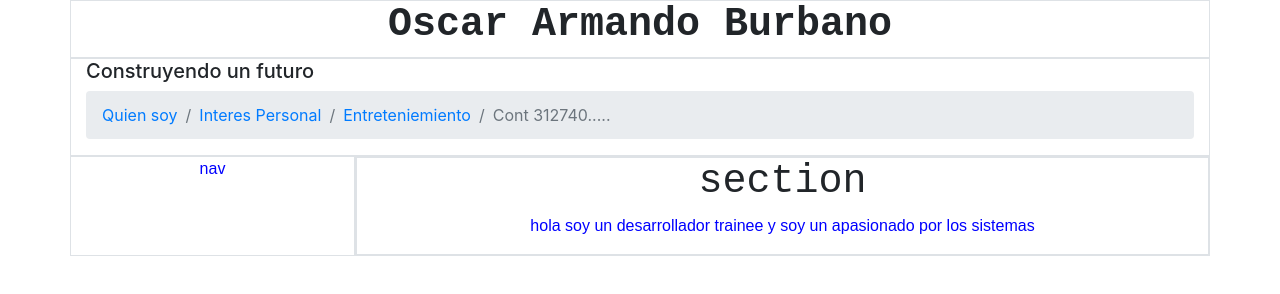
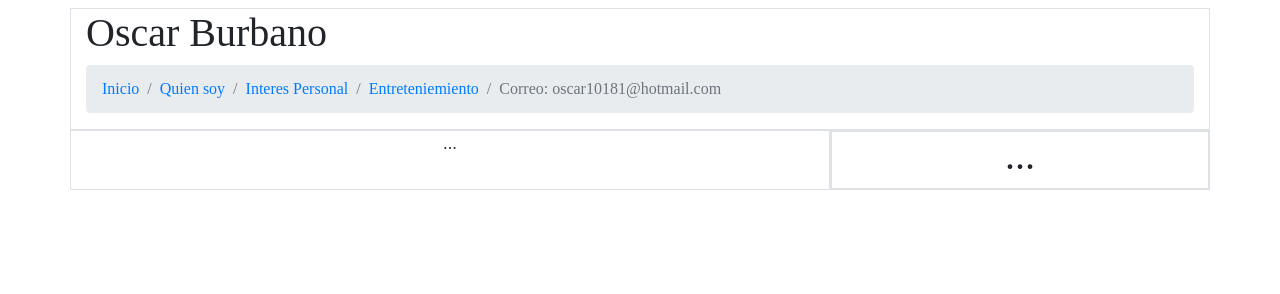
Before and after one commit to oscarburbano278/oscarburbano278, a plain HTML site: page index.html in a window 1280 px wide. Drawn offline with nearby package versions, Linux system fonts and the light colour scheme.

Commit message:
the structure of the page was changed, some items were added and the font was changed

```diff
--- a/index.html
+++ b/index.html
@@ -10,42 +10,35 @@
     <title>welcome to my space </title>
 </head>
 <body>
-    <div class="container">
+    <div class="container mt-2">
+
         <div class="row ">
-            <div class="col-xl-12 col-sm-5 border text-center">
-                <h1><b>Oscar Armando Burbano</b></h1>
-            </div>
-        </div>
-        <div class="row border">
-            <div class="col-xl-12 col-sm-5">
-            <div><h5>Construyendo un futuro </h5></div>
+            <div class="col-xl-12 col-sm-12 border text-left">
+                <h1>Oscar Burbano</h1>
 
                 <nav aria-label="breadcrumb">
                     <ol class="breadcrumb">
+                        <li class="breadcrumb-item"><a href="#">Inicio</a></li>
                         <li class="breadcrumb-item"><a href="#">Quien soy</a></li>
                         <li class="breadcrumb-item"><a href="#">Interes Personal</a></li>
                         <li class="breadcrumb-item"><a href="#">Entreteniemiento</a></li>
-                        <li class="breadcrumb-item active" arial current="page">Cont 312740.....</a></li>
-
+                        <li class="breadcrumb-item active" arial current="page">Correo: oscar10181@hotmail.com</a></li>
                     </ol>
-
                 </nav>
-
             </div>
         </div>
 
 
         <div class="row">
-            <div class=" col-xl-3 col-sm-3 border text-center">
-                <p>nav</p>
+            <div class=" col-xl-8 col-sm-4 border text-center">
+                <p>...</p>
             </div>
 
             <div class="col border text-center">
 
                 <div class="row">
                     <div class="col border text-center">
-                        <h1>section</h1>
-                        <p>hola soy un desarrollador trainee y soy un apasionado por los sistemas</p>
+                        <h1>...</h1>
                     </div>
 
                 </div>
--- a/styles.css
+++ b/styles.css
@@ -1,9 +1,4 @@
-h1 {
-    font-family: 'Courier New', Courier, monospace;
+h1,li {
+    font-family:'Times New Roman', Times, serif;
 
 }
-
-p{
-    color:blue;
-    font-family: Arial, Helvetica, sans-serif;
-}
```
